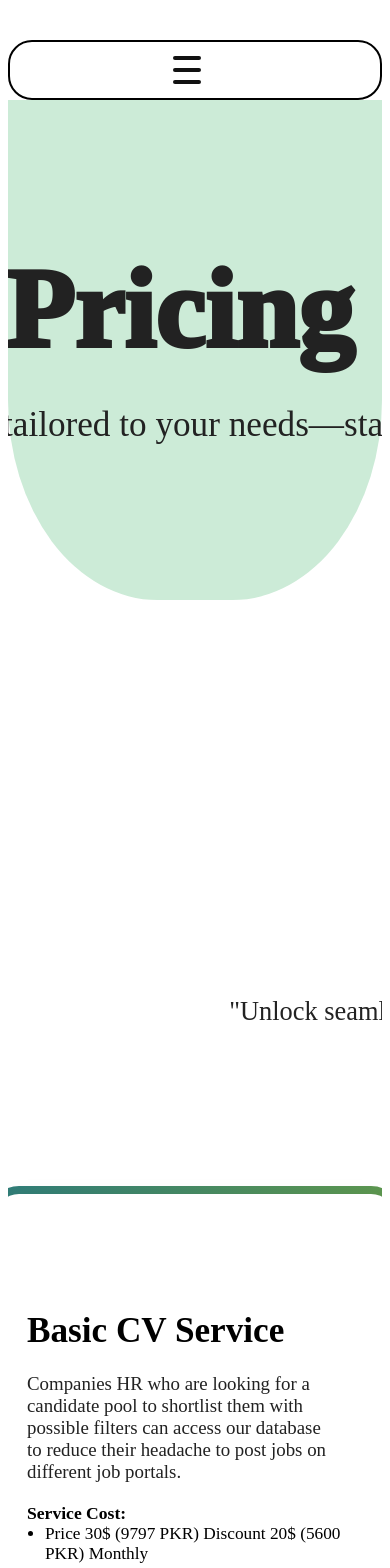
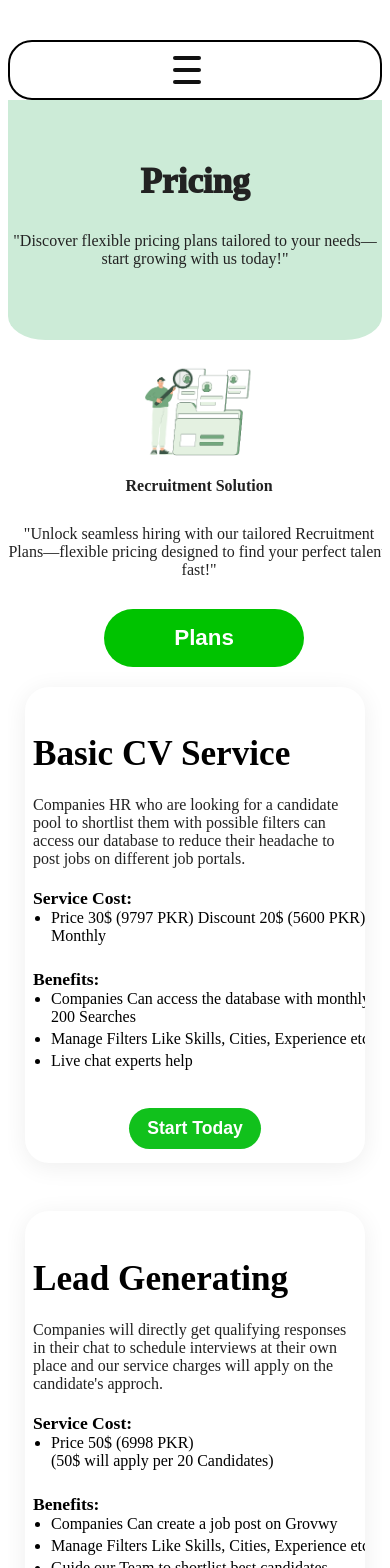
Before and after one commit to ayaz7964/Growvy, a React (Vite) app: page /pricing in a window 390 px wide. Shown: the top 1568 px of the page. Built offline with nearby package versions, Linux system fonts and the light colour scheme.

Commit message:
Responsiveness added in Pricing

```diff
--- a/src/Component/Pricing.jsx
+++ b/src/Component/Pricing.jsx
@@ -323,8 +323,8 @@ export default function Pricing() {
           </ul>
           <p>⭐⭐⭐⭐⭐ </p>
         </div>
-        <div className="footRightS">
-          <img src="footer.png" alt="Footer image" />
+        <div >
+          <img src="footer.png" alt="Footer image" className="jfootRightImg"   />
         </div>
       </div>
     </div>
--- a/src/Css/Pricing.css
+++ b/src/Css/Pricing.css
@@ -126,3 +126,91 @@
 .start-btn:hover {
   background: #0e9e17;
 }
+
+
+/* Responsive styles for Pricing section */
+
+/* Tablet screens */
+@media (max-width: 1024px) {
+  .phead {
+    height: 350px;
+    border-bottom-left-radius: 20%;
+    border-bottom-right-radius: 20%;
+  }
+  .prcing {
+    font-size: 4rem;
+    margin-left: 0;
+    text-align: center;
+  }
+  .pHeadText,
+  .Recruitment,
+  .recText {
+    width: 90vw;
+    margin-left: 0;
+    font-size: 1.3rem;
+    text-align: center;
+  }
+  .pricing-container {
+    flex-direction: column;
+    align-items: center;
+    gap: 24px;
+  }
+  .pricing-card-outer,
+  .pricing-card {
+    width: 95vw;
+    max-width: 420px;
+  }
+}
+
+/* Mobile screens */
+@media (max-width: 600px) {
+  .phead {
+    height: 220px;
+    border-bottom-left-radius: 10%;
+    border-bottom-right-radius: 10%;
+    padding: 10px 0;
+  }
+  .prcing {
+    font-size: 2.2rem;
+    margin-left: 0;
+    text-align: center;
+  }
+  .pHeadText,
+  .Recruitment,
+  .recText {
+    width: 98vw;
+    margin-left: 0;
+    font-size: 1rem;
+    text-align: center;
+  }
+  .minhead img {
+    width: 90vw;
+    max-width: 220px;
+    height: auto;
+  }
+  .pricing-container {
+    flex-direction: column;
+    align-items: center;
+    gap: 16px;
+    margin: 20px 0;
+  }
+  .pricing-card-outer,
+  .pricing-card {
+    width: 98vw;
+    max-width: 340px;
+    padding: 0;
+  }
+  .pricing-card {
+    padding: 18px 8px 14px 8px;
+    height: auto;
+  }
+  .pricing-card p,
+  .pricing-card ul {
+    width: 100%;
+    font-size: 1rem;
+  }
+  .start-btn {
+    font-size: 1.1rem;
+    padding: 10px 18px;
+  }
+}
```
